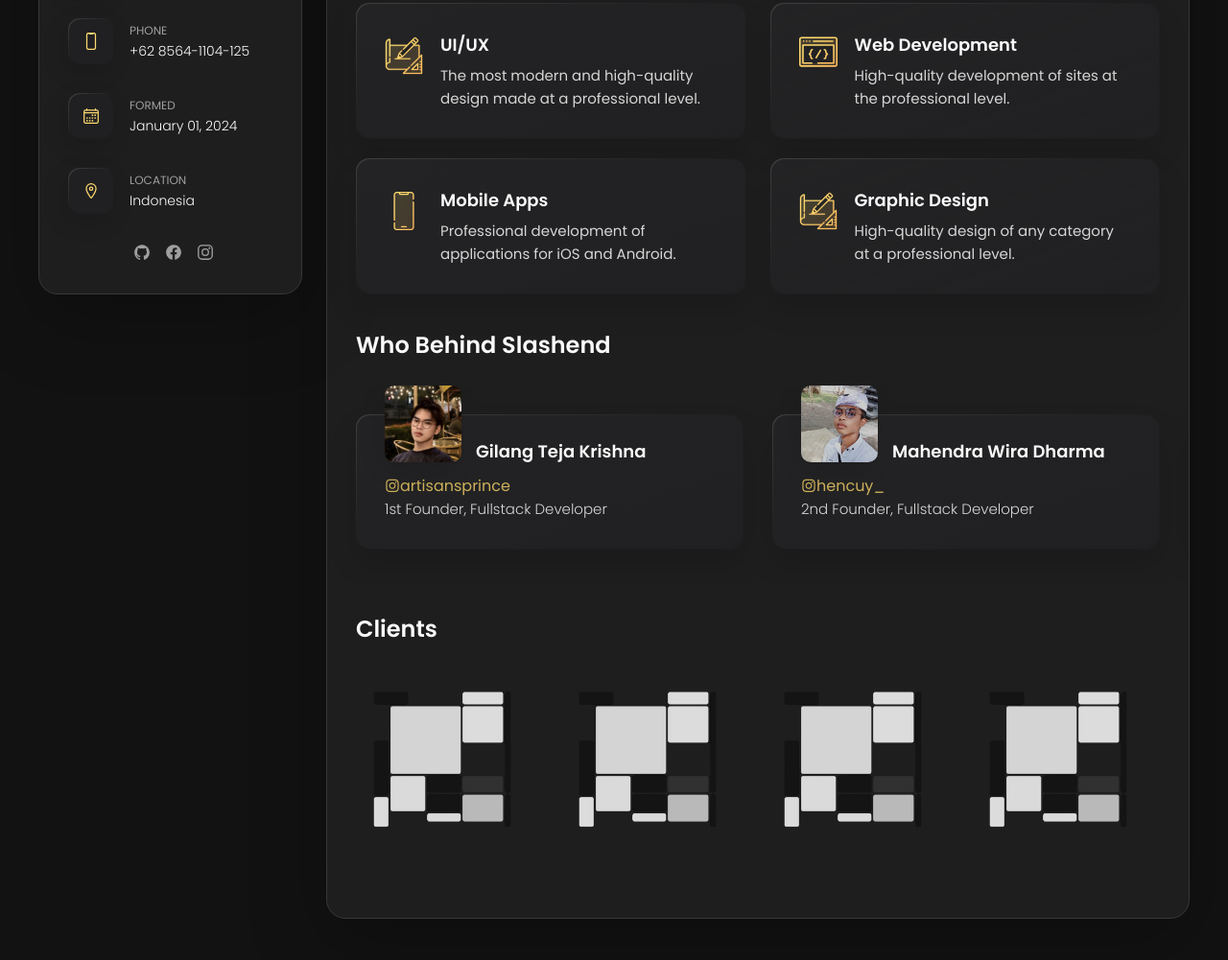
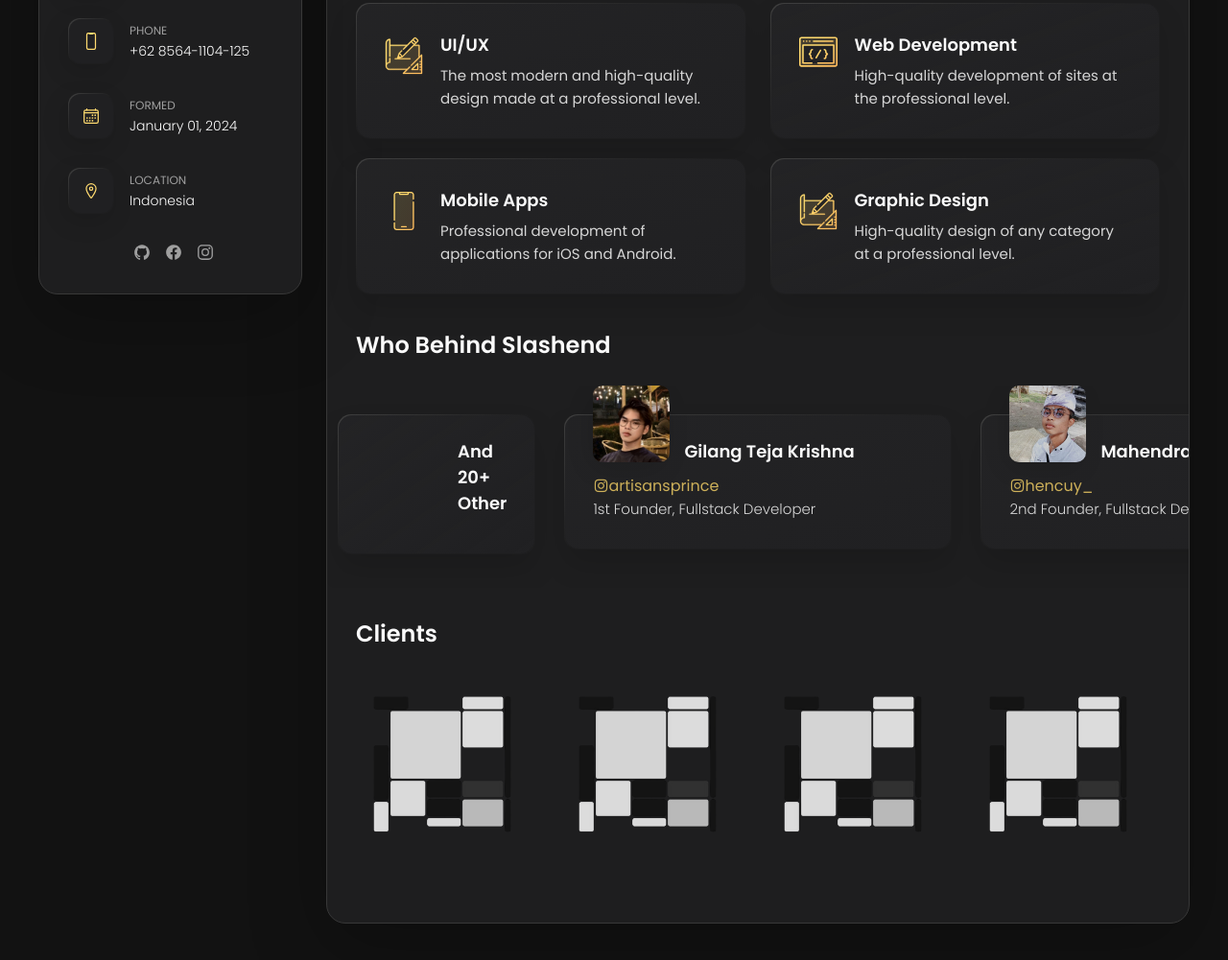
Before and after one commit to slashendd/profile, a plain HTML site: page index.html in a window 1280 px wide. Shown: the part 502-1503 px from the top of the page at 96% size. Drawn offline with nearby package versions, Linux system fonts and the light colour scheme.

Commit message:
Update index.html

```diff
--- a/index.html
+++ b/index.html
@@ -312,6 +312,12 @@
 
           <ul class="whobehind-list has-scrollbar">
             <!-- Existing and dynamically generated project items will be inserted here by content.js -->
+
+            <div class="content-card" data-whobehind-item">
+
+                <h4 class="h4 whobehind-item-title" data-whobehind-title>And 20+ Other</h4>
+
+            </div>
 
           </ul>
 
```
